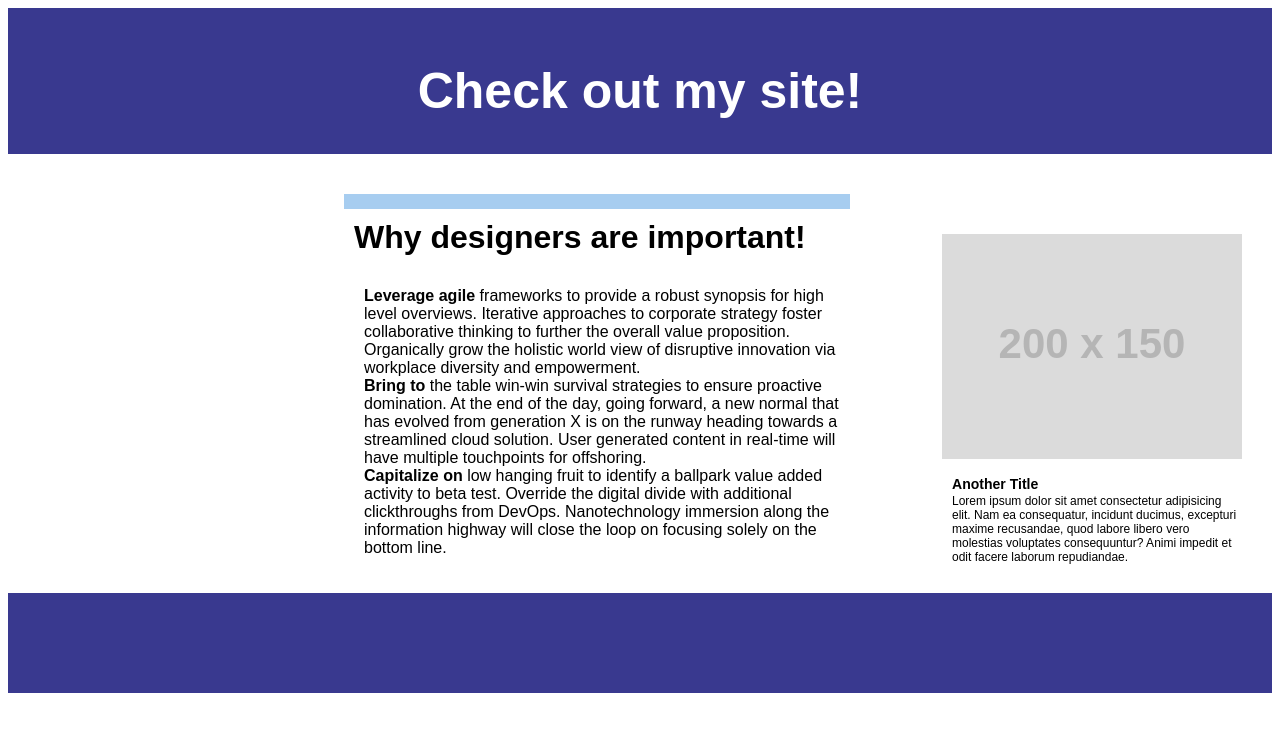
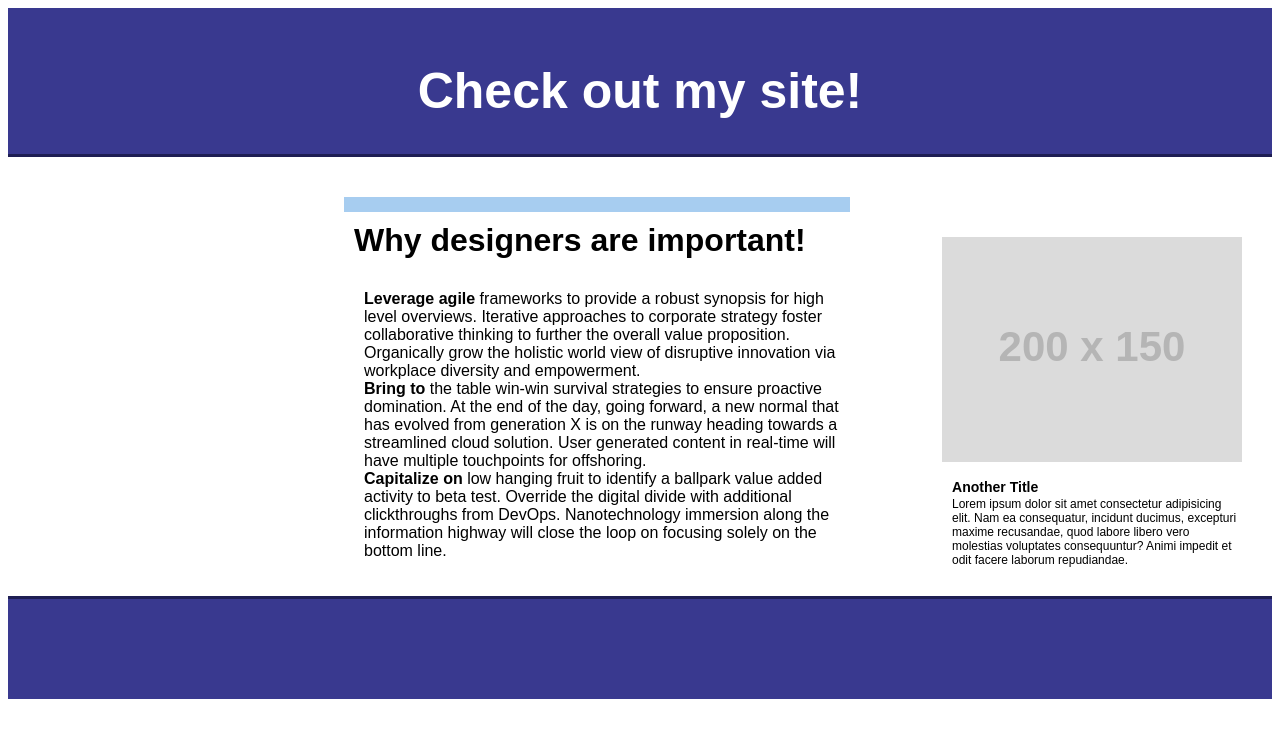
Before and after one commit to ClairRogers/day-2-coolsite, a plain HTML site: page index.html in a window 1280 px wide. Drawn offline with Linux system fonts and the light colour scheme; placeholder pictures from the web are drawn by us; a web font is replaced by a local one.

Commit message:
header and footer borders fix

```diff
--- a/style.css
+++ b/style.css
@@ -10,6 +10,7 @@ header {
   padding-top: 20px;
   padding-bottom: 1px;
   transition: all .7s ease;
+  border-bottom: 3px solid rgb(30, 30, 83)
 }
 
 header:hover {
@@ -20,6 +21,7 @@ header:hover {
 footer {
   background-color: rgb(57, 57, 143);
   padding: 50px;
+  border-top: 3px solid rgb(30, 30, 83)
 }
 
 
```
